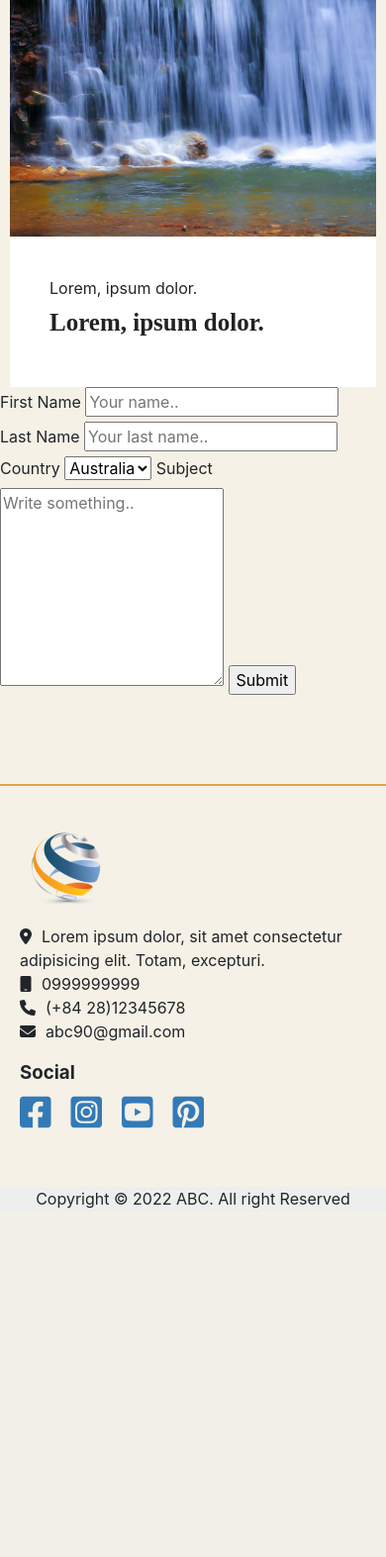
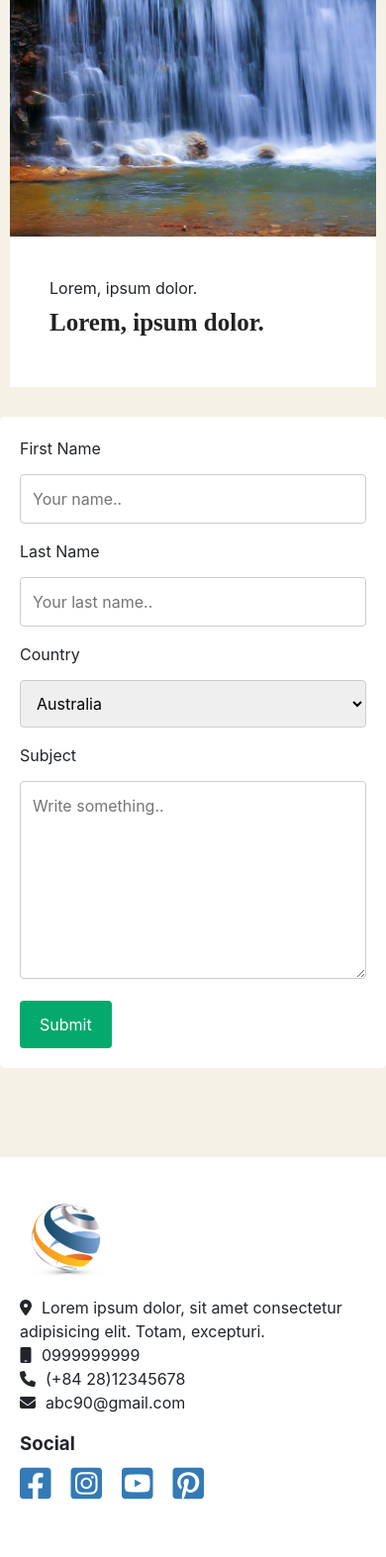
Before and after one commit to nthieu01072016/My-Viet-group-jsc, a PHP site: page / in a window 390 px wide. Shown: the part 3067-4640 px from the top of the page at 99% size. Before the commit the page ends 4288 px from the top, so only its background shows below. Run offline with PHP 8.4, Linux system fonts and the light colour scheme.

Commit message:
Add files via upload

```diff
--- a/css/style.css
+++ b/css/style.css
@@ -502,21 +501,59 @@
 
 }
 
+/*======================================================FORM====================================================== */
+
+input[type=text],
+select,
+textarea {
+    width: 100%;
+    padding: 12px;
+    border: 1px solid #ccc;
+    border-radius: 4px;
+    box-sizing: border-box;
+    margin-top: 6px;
+    margin-bottom: 16px;
+    resize: vertical;
+}
+
+input[type=submit] {
+    background-color: #04AA6D;
+    color: white;
+    padding: 12px 20px;
+    border: none;
+    border-radius: 4px;
+    cursor: pointer;
+}
+
+input[type=submit]:hover {
+    background-color: #45a049;
+}
+
+.input-form {
+    border-radius: 5px;
+    background-color: #fff;
+    padding: 20px;
+    margin: 30px auto;
+    max-width: 1170px;
+}
+
 
 /*======================================================FOOTER====================================================== */
 
 #wp-footer {
     margin-top: 90px;
-    border-top: 2px solid #dca447;
+    background: #fff;
+    padding-bottom: 40px;
 }
 
 #wp-footer #footer {
     display: flex;
-    justify-content: space-around;
+    justify-content: space-between;
+    max-width: 1170px;
+    margin: 0px auto;
 }
 
 #wp-footer #footer #about-us {
-    margin-left: 40px;
     margin-top: 40px;
 }
 
@@ -541,6 +578,10 @@
 
 }
 
+#wp-footer #footer #follow-us .box-body .list-social li:last-child {
+    margin-right: 0;
+}
+
 #wp-footer #footer #follow-us .box-body .list-social li a {
     font-size: 40px;
     display: contents;
@@ -551,7 +592,6 @@
 }
 
 #wp-copyright {
-    margin-top: 40px;
     background: #eeeeee;
     text-align: center;
 }
```
Also changed, not shown: other parts of css/style.css (+23 -12 lines).
